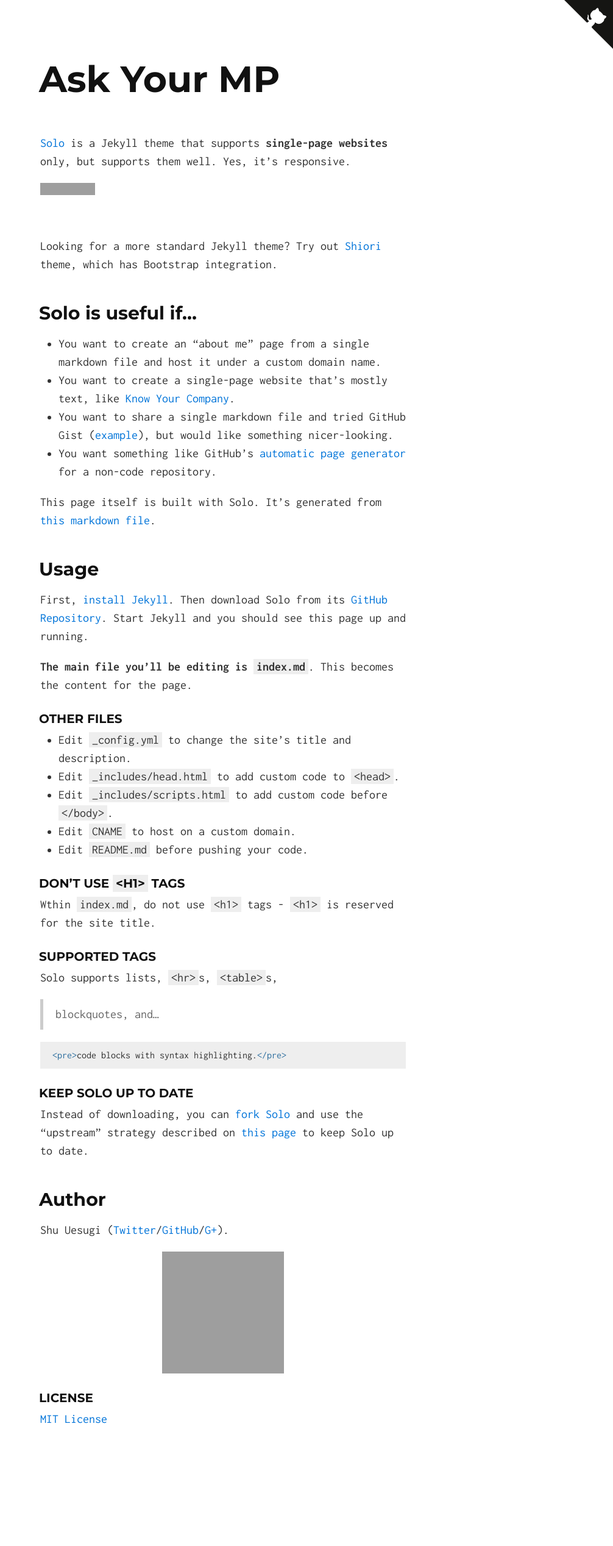
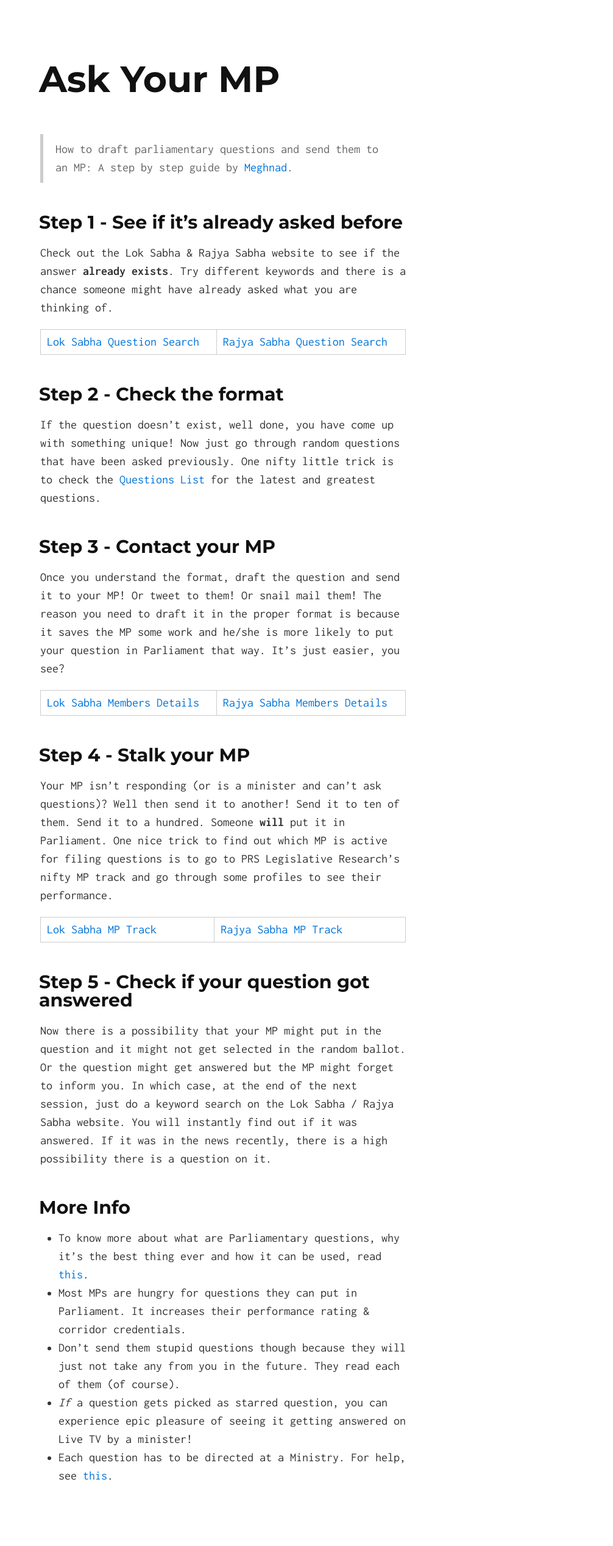
Before and after one commit to AskYourMP/askyourmp.github.io, a Jekyll site: the page built from index.md, in a window 1280 px wide. Shown: the whole page at 61% size, without its empty margins (274-1280 px from the left). Built offline with Jekyll 4.4.1, drawn with Linux system fonts in a browser that asks for light colours; before the commit the page ends 2443 px from its top, so only the background shows below that; grey boxes are pictures that could not be loaded.

Commit message:
Add content from Meghnad's tweets

```diff
--- a/index.md
+++ b/index.md
@@ -2,62 +2,38 @@
 layout: default
 ---
 
-[Solo](http://chibicode.github.io/solo) is a Jekyll theme that supports **single-page websites** only, but supports them well. Yes, it's responsive.
+> How to draft parliamentary questions and send them to an MP: A step by step guide by [Meghnad](https://twitter.com/memeghnad/status/877039194224250880).
 
-<iframe src="https://ghbtns.com/github-btn.html?user=chibicode&amp;repo=solo&amp;type=watch&amp;count=true&amp;size=large"
-  allowtransparency="true" frameborder="0" scrolling="0" width="170" height="30"></iframe><br/>
+## Step 1 - See if it's already asked before
 
-Looking for a more standard Jekyll theme? Try out [Shiori](http://github.com/ellekasai/shiori) theme, which has Bootstrap integration.
+Check out the Lok Sabha & Rajya Sabha website to see if the answer **already exists**. Try different keywords and there is a chance someone might have already asked what you are thinking of.
 
-## Solo is useful if...
+[Lok Sabha Question Search](http://164.100.47.194/Loksabha/Questions/Qtextsearch.aspx) | [Rajya Sabha Question Search](http://164.100.47.5/qsearch/qsearch.aspx)
 
-* You want to create an "about me" page from a single markdown file and host it under a custom domain name.
-* You want to create a single-page website that's mostly text, like [Know Your Company](https://knowyourcompany.com/).
-* You want to share a single markdown file and tried GitHub Gist ([example](https://gist.github.com/dypsilon/5819504)), but would like something nicer-looking.
-* You want something like GitHub's [automatic page generator](http://pages.github.com/) for a non-code repository.
+## Step 2 - Check the format
 
-This page itself is built with Solo. It's generated from [this markdown file](https://github.com/chibicode/solo/blob/gh-pages/_includes/index.md).
+If the question doesn't exist, well done, you have come up with something unique! Now just go through random questions that have been asked previously. One nifty little trick is to check the [Questions List](http://164.100.47.194/Loksabha/Questions/questionlist.aspx) for the latest and greatest questions.
 
-## Usage
+## Step 3 - Contact your MP
 
-First, [install Jekyll](http://jekyllrb.com/docs/installation/). Then download Solo from its [GitHub Repository](https://github.com/chibicode/solo). Start Jekyll and you should see this page up and running.
+Once you understand the format, draft the question and send it to your MP! Or tweet to them! Or snail mail them! The reason you need to draft it in the proper format is because it saves the MP some work and he/she is more likely to put your question in Parliament that way. It's just easier, you see?
 
-**The main file you'll be editing is `index.md`**. This becomes the content for the page.
+[Lok Sabha Members Details](http://164.100.47.194/Loksabha/Members/membercontactdetails.aspx) | [Rajya Sabha Members Details](http://164.100.47.5/Newmembers/memberlist.aspx)
 
-### Other Files
+## Step 4 - Stalk your MP
 
-* Edit `_config.yml` to change the site's title and description.
-* Edit `_includes/head.html` to add custom code to `<head>`.
-* Edit `_includes/scripts.html` to add custom code before `</body>`.
-* Edit `CNAME` to host on a custom domain.
-* Edit `README.md` before pushing your code.
+Your MP isn't responding (or is a minister and can't ask questions)? Well then send it to another! Send it to ten of them. Send it to a hundred. Someone **will** put it in Parliament. One nice trick to find out which MP is active for filing questions is to go to PRS Legislative Research's nifty MP track and go through some profiles to see their performance.
 
-### Don't use `<h1>` tags
+[Lok Sabha MP Track](http://www.prsindia.org/mptrack/16loksabha/) | [Rajya Sabha MP Track](http://www.prsindia.org/mptrack/rajyasabha)
 
-Wthin `index.md`, do not use `<h1>` tags - `<h1>` is reserved for the site title.
+## Step 5 - Check if your question got answered
 
-### Supported Tags
+Now there is a possibility that your MP might put in the question and it might not get selected in the random ballot. Or the question might get answered but the MP might forget to inform you. In which case, at the end of the next session, just do a keyword search on the Lok Sabha / Rajya Sabha website. You will instantly find out if it was answered. If it was in the news recently, there is a high possibility there is a question on it.
 
-Solo supports lists, `<hr>`s, `<table>`s,
+## More Info
 
-> blockquotes, and...
-
-~~~html
-<pre>code blocks with syntax highlighting.</pre>
-~~~
-
-### Keep Solo up to date
-
-Instead of downloading, you can [fork Solo](https://github.com/chibicode/solo/fork) and use the "upstream" strategy described on [this page](https://help.github.com/articles/fork-a-repo) to keep Solo up to date.
-
-## Author
-
-Shu Uesugi ([Twitter](http://twitter.com/chibicode)/[GitHub](http://github.com/chibicode)/[G+](https://plus.google.com/110325199858284431541?rel=author)).
-
-![Shu Uesugi](https://www.gravatar.com/avatar/b868d84bbe2ed30ec45c9253e1c1cefe.jpg?s=200)
-
-### License
-
-[MIT License](http://chibicode.mit-license.org/)
-
-<a href="https://github.com/chibicode/solo" class="github-corner"><svg width="80" height="80" viewBox="0 0 250 250" style="fill:#151513; color:#fff; position: absolute; top: 0; border: 0; right: 0;"><path d="M0,0 L115,115 L130,115 L142,142 L250,250 L250,0 Z"></path><path d="M128.3,109.0 C113.8,99.7 119.0,89.6 119.0,89.6 C122.0,82.7 120.5,78.6 120.5,78.6 C119.2,72.0 123.4,76.3 123.4,76.3 C127.3,80.9 125.5,87.3 125.5,87.3 C122.9,97.6 130.6,101.9 134.4,103.2" fill="currentColor" style="transform-origin: 130px 106px;" class="octo-arm"></path><path d="M115.0,115.0 C114.9,115.1 118.7,116.5 119.8,115.4 L133.7,101.6 C136.9,99.2 139.9,98.4 142.2,98.6 C133.8,88.0 127.5,74.4 143.8,58.0 C148.5,53.4 154.0,51.2 159.7,51.0 C160.3,49.4 163.2,43.6 171.4,40.1 C171.4,40.1 176.1,42.5 178.8,56.2 C183.1,58.6 187.2,61.8 190.9,65.4 C194.5,69.0 197.7,73.2 200.1,77.6 C213.8,80.2 216.3,84.9 216.3,84.9 C212.7,93.1 206.9,96.0 205.4,96.6 C205.1,102.4 203.0,107.8 198.3,112.5 C181.9,128.9 168.3,122.5 157.7,114.1 C157.9,116.9 156.7,120.9 152.7,124.9 L141.0,136.5 C139.8,137.7 141.6,141.9 141.8,141.8 Z" fill="currentColor" class="octo-body"></path></svg></a><style>.github-corner:hover .octo-arm{animation:octocat-wave 560ms ease-in-out}@keyframes octocat-wave{0%,100%{transform:rotate(0)}20%,60%{transform:rotate(-25deg)}40%,80%{transform:rotate(10deg)}}@media (max-width:500px){.github-corner:hover .octo-arm{animation:none}.github-corner .octo-arm{animation:octocat-wave 560ms ease-in-out}}</style>
+* To know more about what are Parliamentary questions, why it's the best thing ever and how it can be used, read [this](https://www.newslaundry.com/2017/06/19/lok-sabha-question-hour-parliament).
+* Most MPs are hungry for questions they can put in Parliament. It increases their performance rating & corridor credentials.
+* Don't send them stupid questions though because they will just not take any from you in the future. They read each of them (of course).
+* _If_ a question gets picked as starred question, you can experience epic pleasure of seeing it getting answered on Live TV by a minister!
+* Each question has to be directed at a Ministry. For help, see [this](http://164.100.47.194/Loksabha/Questions/GroupingOfMinistries.aspx).
```
